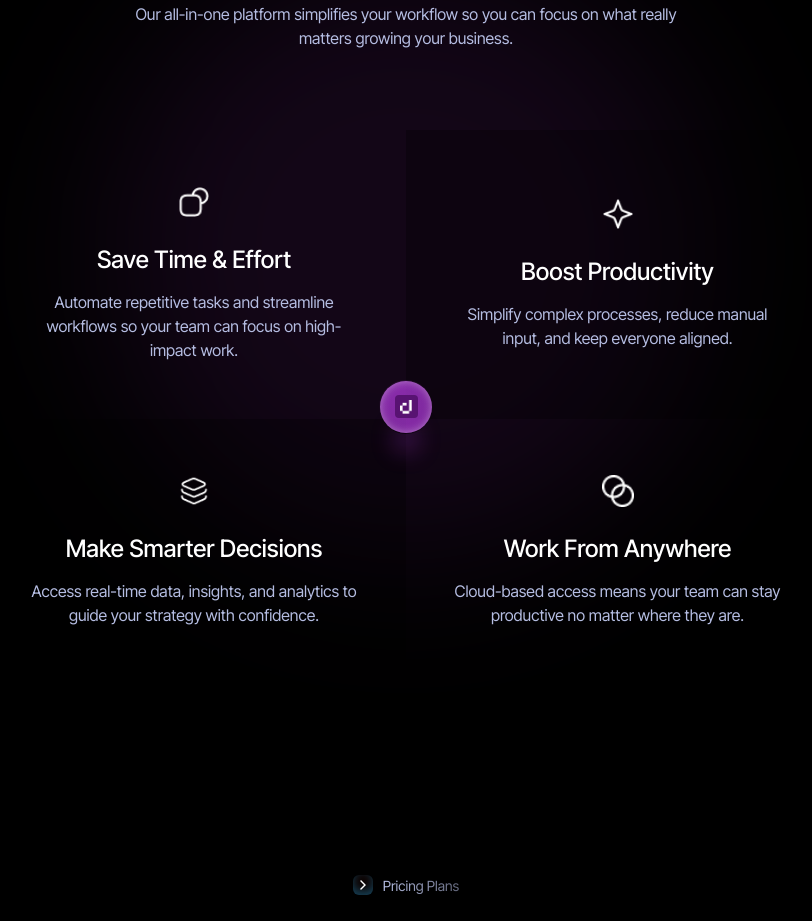
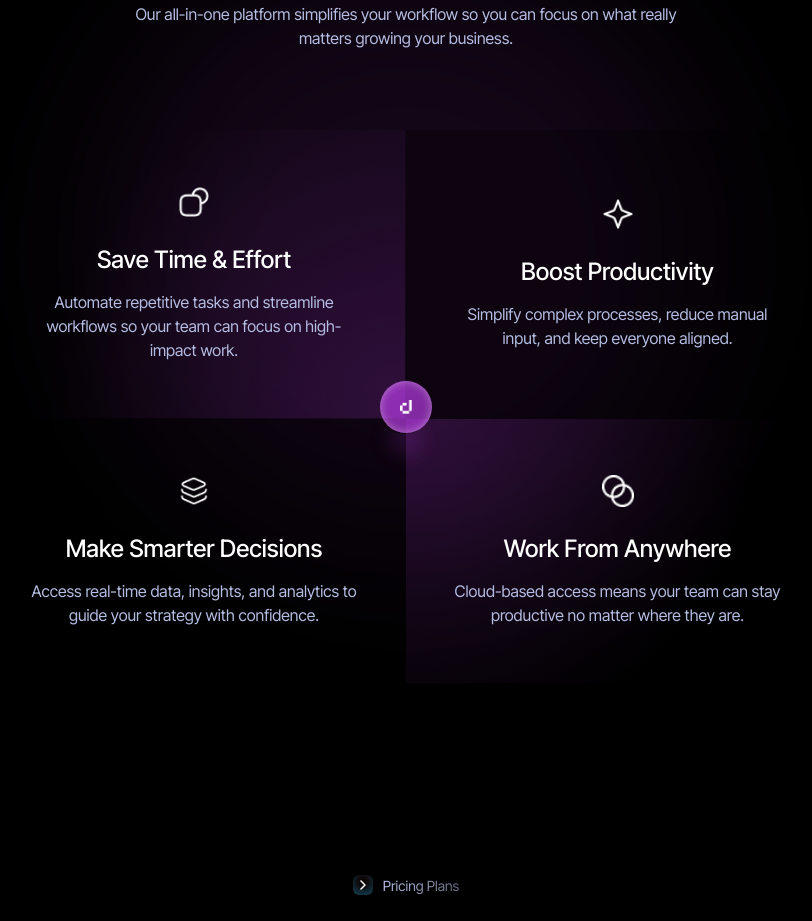
Before and after one commit to ads-fixter-FSD/devfixter, a Next.js app: page / in a window 1280 px wide. Shown: the part 3860-4781 px from the top of the page, without its empty margins (234-1046 px from the left). Built offline with nearby package versions, Linux system fonts and the light colour scheme.

Commit message:
adjust button margin and update styles in KeyBenefits component

```diff
--- a/src/app/about/_component/HowWeBuild.tsx
+++ b/src/app/about/_component/HowWeBuild.tsx
@@ -127,7 +127,7 @@ export default function HowWeBuild() {
             performance.
           </p>
         </motion.div>
-        <PrimaryButton className="mt-[68px]">
+        <PrimaryButton className="mt-[50px]">
           Start Your Project
         </PrimaryButton>
       </div>
--- a/src/components/home/KeyBenefits.tsx
+++ b/src/components/home/KeyBenefits.tsx
@@ -83,7 +83,7 @@ export default function KeyBenefits() {
           >
             <div
               className="relative flex items-center justify-center rounded-[4px]"
-              style={{ width: "23px", height: "23px", background: "#581372" }}
+              style={{ width: "23px", height: "23px",  }}
             >
               <div style={{ position: "relative", width: "12.6px", height: "14px" }}>
                 <Image src="/logo.png" alt="DevFixter Logo" fill className="object-contain" />
@@ -95,12 +95,13 @@ export default function KeyBenefits() {
           <div className="grid grid-cols-1 sm:grid-cols-2 relative z-0">
             {/* Top Left */}
             <motion.div
+
             variants={fadeLeft}
             initial='hidden'
             whileInView={'visible'}
             custom={0.4}
             viewport={{once:false}}
-            className="flex flex-col items-center text-center px-8 py-10 sm:py-14 h-auto min-h-[200px] sm:min-h-[246px] justify-center relative sm:border-r border-b border-transparent bg-transparent">
+            className="flex flex-col items-center text-center px-8 py-10 sm:py-14 h-auto min-h-[200px] sm:min-h-[246px] justify-center relative sm:border-r border-b border-transparent bg-[radial-gradient(circle_at_bottom_right,_#B53BE2B2_-200%,_transparent_70%)]  ">
               <Image src="/home/keyBenefits/icon1.png" width={32} height={32} alt="Save Time & Effort" className="mb-6 object-contain" />
               <h3 className="title-sm text-white mb-3">Save Time & Effort</h3>
               <p className="text-base text-[var(--accent)] max-w-[340px]">
@@ -142,7 +143,7 @@ export default function KeyBenefits() {
             initial='hidden'
             whileInView={'visible'}
             custom={0.7}
-            viewport={{once:false}}  className="flex flex-col items-center text-center px-8 py-10 sm:py-14 h-auto min-h-[200px] sm:min-h-[246px] justify-center relative bg-transparent">
+            viewport={{once:false}}  className="flex flex-col items-center text-center px-8 py-10 sm:py-14 h-auto min-h-[200px] sm:min-h-[246px] justify-center relative bg-[radial-gradient(circle_at_top_left,_#B53BE2B2_-200%,_transparent_70%)]">
               <Image src="/home/keyBenefits/icon4.png" width={32} height={32} alt="Work From Anywhere" className="mb-6 object-contain" />
               <h3 className="title-sm text-white mb-3">Work From Anywhere</h3>
               <p className="text-base text-[var(--accent)] max-w-[340px]">
```
